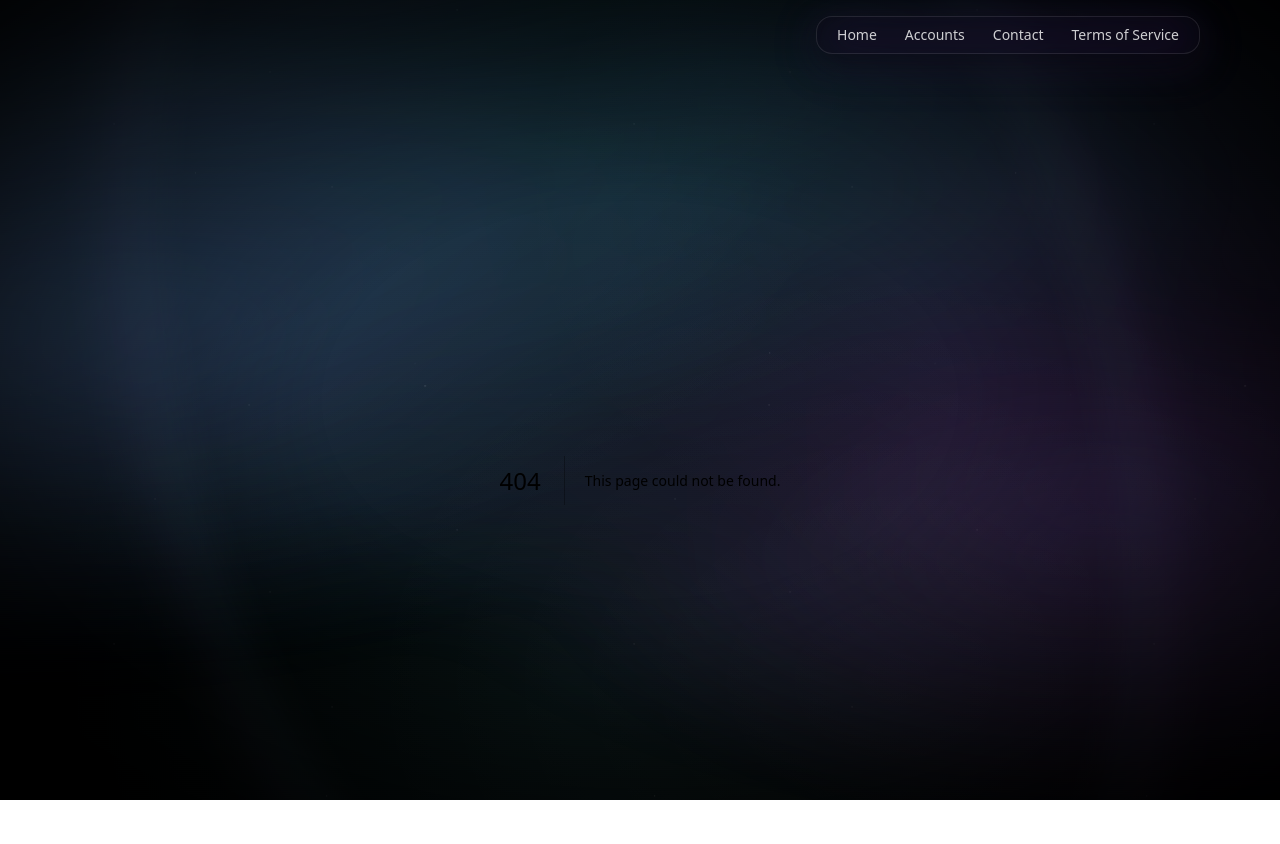
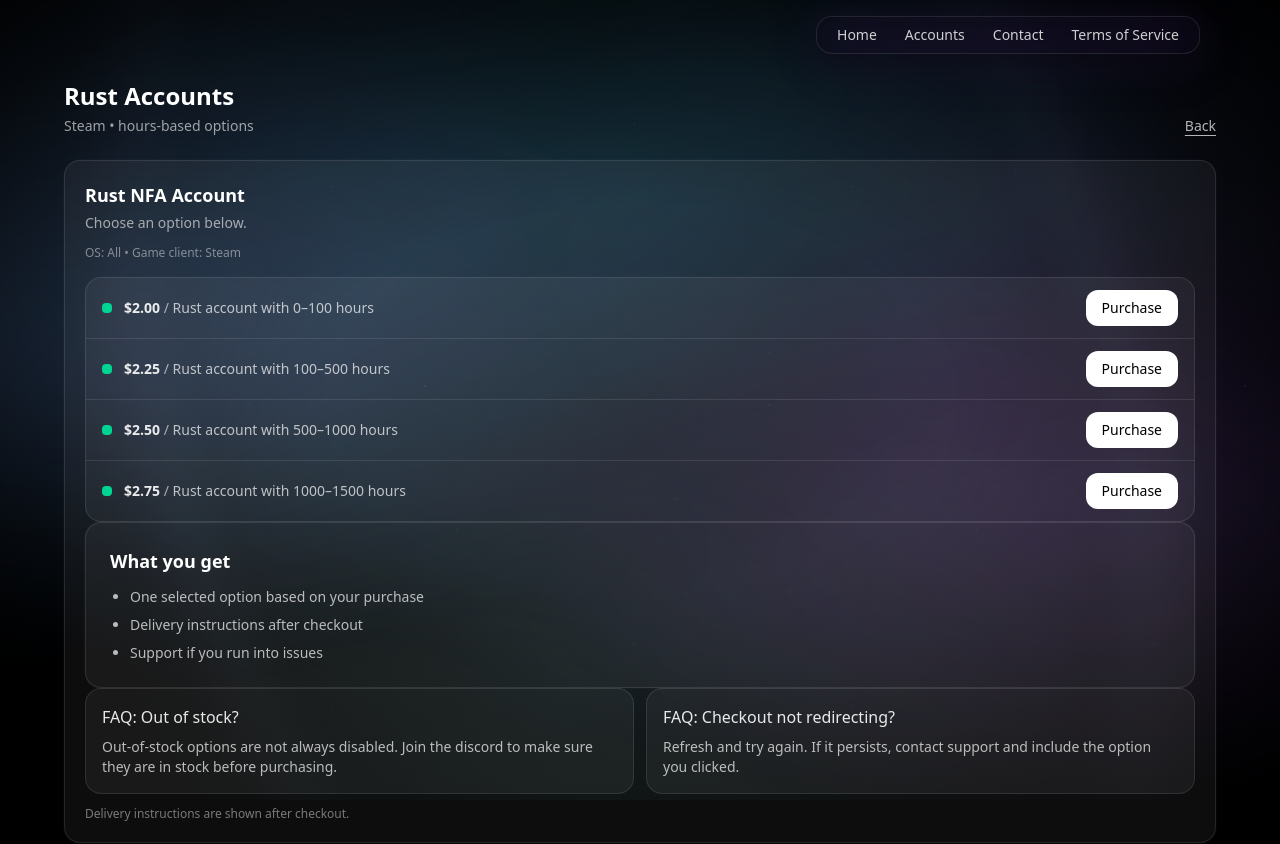
Before and after one commit to himmlegimmle46-png/aureon-v2, a Next.js app: page /accounts/rust in a window 1280 px wide. Before the commit this address had no page. Shown: the top 844 px of the page. Built offline with nearby package versions, Linux system fonts and the light colour scheme.

Commit message:
added temp listings

```diff
--- /dev/null
+++ b/app/accounts/page.tsx
@@ -0,0 +1,34 @@
+import Link from "next/link";
+import { Card } from "../../components/ui";
+
+export default function AccountsHubPage() {
+  return (
+    <div className="grid gap-6">
+      <div>
+        <h1 className="text-2xl font-semibold">Accounts</h1>
+        <p className="text-sm text-white/60 pt-1">
+          Choose a category to view available listings.
+        </p>
+      </div>
+
+      <div className="grid gap-4 sm:grid-cols-2">
+        <Link href="/accounts/rust" className="block">
+          <Card className="p-6 hover:bg-white/5 transition">
+            <div className="grid gap-2">
+              <div className="text-lg font-semibold">Rust Accounts</div>
+              <div className="text-sm text-white/60">
+                Temporary / hours-based listings
+              </div>
+              <div className="text-xs text-white/45 pt-1">
+                Steam • multiple options
+              </div>
+              <div className="pt-4 text-sm text-white/80 underline underline-offset-4">
+                View listings →
+              </div>
+            </div>
+          </Card>
+        </Link>
+      </div>
+    </div>
+  );
+}
--- /dev/null
+++ b/app/accounts/rust/page.tsx
@@ -0,0 +1,160 @@
+"use client";
+
+import { useState } from "react";
+import Link from "next/link";
+import { Card, Button } from "../../../components/ui";
+
+type Variant = {
+  id: string;
+  label: string;
+  priceLabel: string;
+  priceId: string;
+  inStock: boolean;
+};
+
+const RUST_VARIANTS: Variant[] = [
+  {
+    id: "0-100",
+    label: "Rust account with 0–100 hours",
+    priceLabel: "$2.00",
+    priceId: "price_1T3JTsID1mWgKrR7M2xp4FW6",
+    inStock: true,
+  },
+  {
+    id: "100-500",
+    label: "Rust account with 100–500 hours",
+    priceLabel: "$2.25",
+    priceId: "price_1T3Je3ID1mWgKrR7yit7LBcQ",
+    inStock: true,
+  },
+  {
+    id: "500-1000",
+    label: "Rust account with 500–1000 hours",
+    priceLabel: "$2.50",
+    priceId: "price_1T3JeYID1mWgKrR7Efip4pIQ",
+    inStock: true,
+  },
+  {
+    id: "1000-1500",
+    label: "Rust account with 1000–1500 hours",
+    priceLabel: "$2.75",
+    priceId: "price_1T3JgBID1mWgKrR7Rh5J83NR",
+    inStock: true,
+  },
+];
+
+export default function RustAccountsPage() {
+  const [loadingKey, setLoadingKey] = useState<string | null>(null);
+  const [error, setError] = useState<string | null>(null);
+
+  async function buy(priceId: string, key: string) {
+    setError(null);
+    setLoadingKey(key);
+
+    try {
+      const res = await fetch("/api/checkout", {
+        method: "POST",
+        headers: { "content-type": "application/json" },
+        body: JSON.stringify({ priceId }),
+      });
+
+      const data = (await res.json()) as { url?: string; error?: string };
+      if (!res.ok || !data.url) throw new Error(data.error || "Checkout failed.");
+
+      window.location.href = data.url;
+    } catch (e: unknown) {
+      const msg = e instanceof Error ? e.message : "Checkout failed. Try again.";
+      setError(msg);
+      setLoadingKey(null);
+    }
+  }
+
+  return (
+    <div className="grid gap-6">
+      <div className="flex items-end justify-between gap-4">
+        <div>
+          <h1 className="text-2xl font-semibold">Rust Accounts</h1>
+          <p className="text-sm text-white/60 pt-1">Steam • hours-based options</p>
+        </div>
+
+        <Link className="text-sm text-white/70 hover:text-white underline underline-offset-4" href="/accounts">
+          Back
+        </Link>
+      </div>
+
+      {error && (
+        <div className="rounded-2xl border border-red-500/25 bg-red-500/10 p-4 text-sm text-red-100">
+          {error}
+        </div>
+      )}
+
+      <Card className="p-5">
+        <div className="grid gap-1">
+          <div className="text-lg font-semibold">Rust NFA Account</div>
+          <div className="text-sm text-white/60">Choose an option below.</div>
+          <div className="pt-2 text-xs text-white/45">OS: All • Game client: Steam</div>
+        </div>
+
+        <div className="mt-4 grid divide-y divide-white/10 rounded-2xl border border-white/10 bg-white/5 overflow-hidden">
+          {RUST_VARIANTS.map((v) => {
+            const key = `rust:${v.id}`;
+            const isLoading = loadingKey === key;
+
+            return (
+              <div key={v.id} className="flex items-center justify-between gap-4 px-4 py-3">
+                <div className="flex items-center gap-3 min-w-0">
+                  <span
+                    className={"h-2.5 w-2.5 rounded-sm " + (v.inStock ? "bg-emerald-400" : "bg-red-400")}
+                    aria-hidden
+                  />
+                  <div className="min-w-0 text-sm text-white/90 truncate">
+                    <span className="font-semibold">{v.priceLabel}</span>{" "}
+                    <span className="text-white/60">/</span>{" "}
+                    <span className="text-white/70">{v.label}</span>
+                  </div>
+                </div>
+
+                <Button
+                  className="shrink-0"
+                  disabled={!v.inStock || isLoading}
+                  onClick={() => buy(v.priceId, key)}
+                >
+                  {!v.inStock ? "Sold out" : isLoading ? "Loading…" : "Purchase"}
+                </Button>
+              </div>
+            );
+          })}
+        </div>
+
+        <Card className="p-6">
+  <h2 className="text-lg font-semibold">What you get</h2>
+  <ul className="mt-3 space-y-2 text-sm text-white/70 list-disc pl-5">
+    <li>One selected option based on your purchase</li>
+    <li>Delivery instructions after checkout</li>
+    <li>Support if you run into issues</li>
+  </ul>
+</Card>
+
+<div className="grid gap-3 sm:grid-cols-2">
+  <div className="rounded-2xl border border-white/10 bg-white/5 p-4">
+    <div className="font-medium text-white/90">FAQ: Out of stock?</div>
+    <div className="pt-2 text-sm text-white/70">
+      Out-of-stock options are not always disabled. Join the discord to make sure they are in stock before purchasing.
+    </div>
+  </div>
+
+  <div className="rounded-2xl border border-white/10 bg-white/5 p-4">
+    <div className="font-medium text-white/90">FAQ: Checkout not redirecting?</div>
+    <div className="pt-2 text-sm text-white/70">
+      Refresh and try again. If it persists, contact support and include the option you clicked.
+    </div>
+  </div>
+</div>
+
+        <div className="pt-3 text-xs text-white/45">
+          Delivery instructions are shown after checkout.
+        </div>
+      </Card>
+    </div>
+  );
+}
```
Also changed, not shown: app/software/macros/page.tsx (added), app/software/page.tsx (added), app/software/tool-keys/page.tsx (added).
